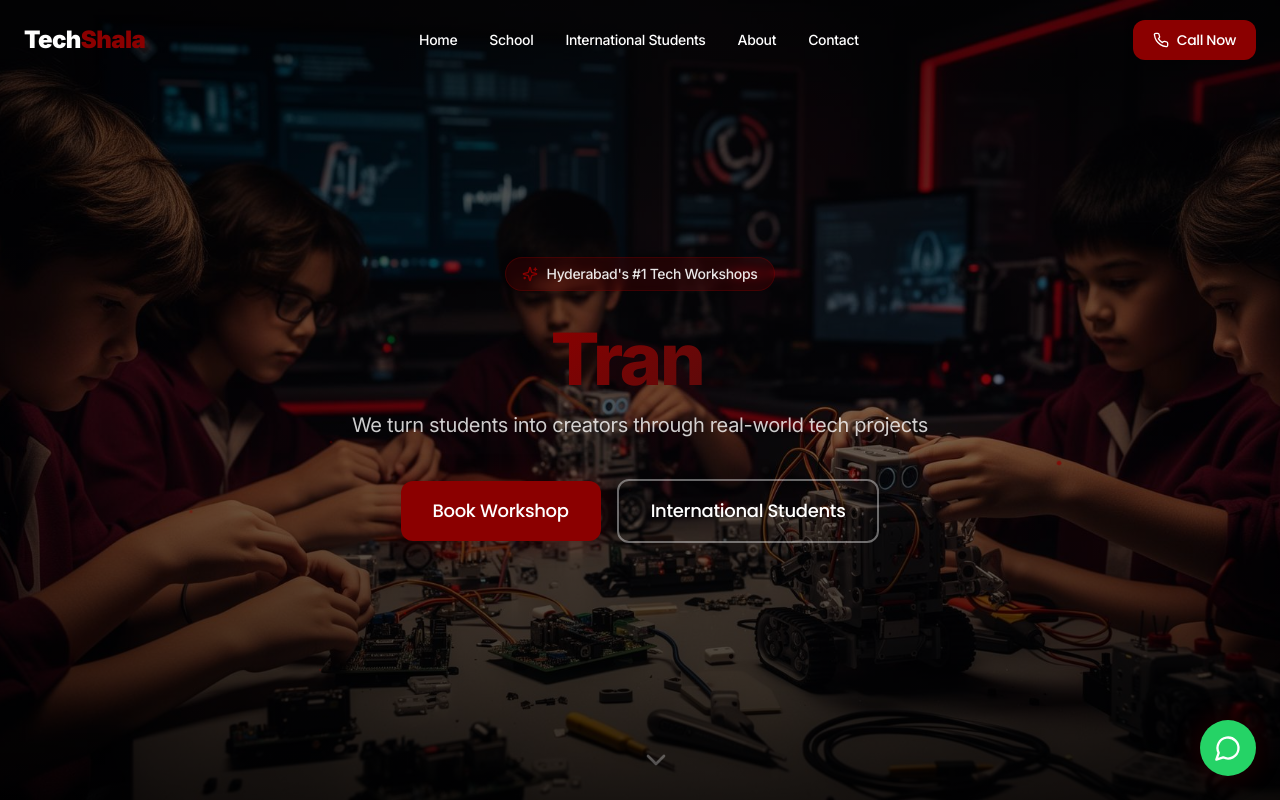
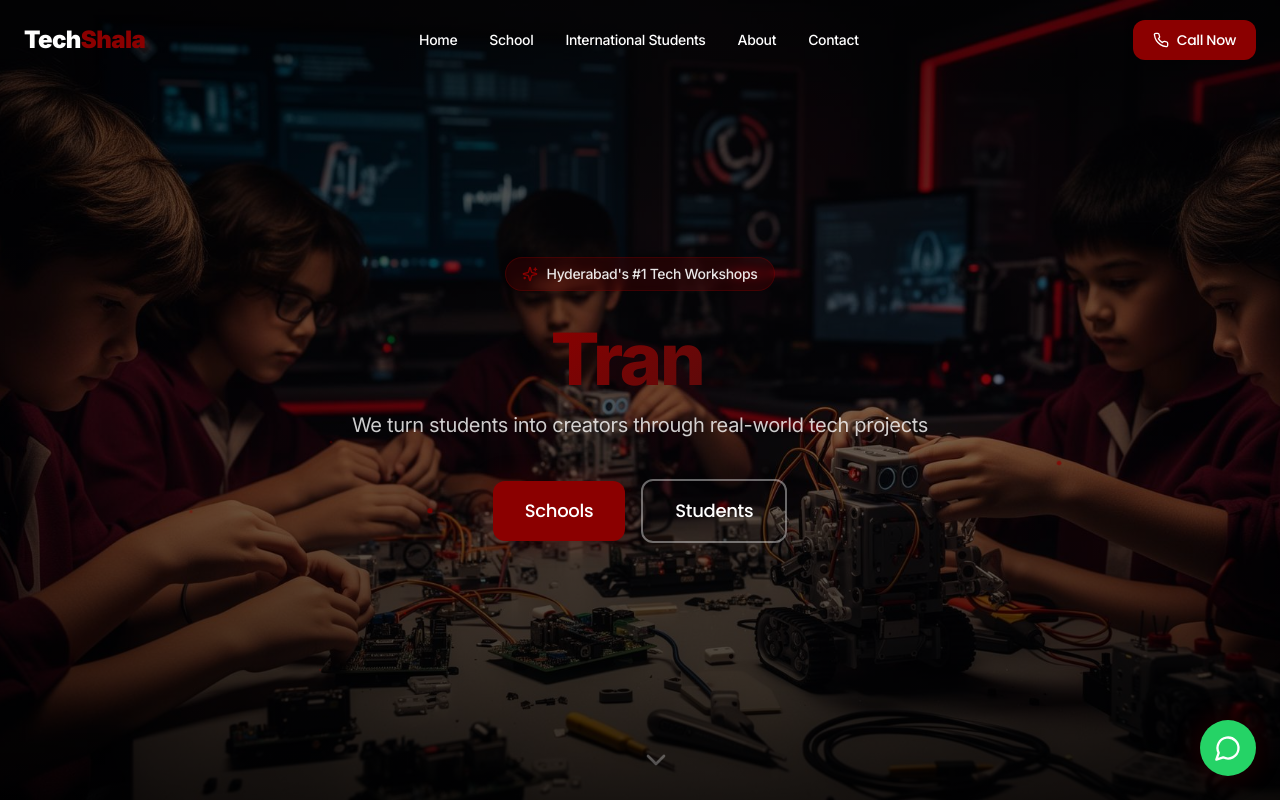
Before and after one commit to Itz-hazaa/Techshala.site, a React (Vite) app: page / in a window 1280 px wide. Shown: the top 800 px of the page. Built offline with nearby package versions, Linux system fonts and the light colour scheme; the HTML template or start-up script is replaced by a standard one.

Commit message:
Update Hero.tsx

```diff
--- a/src/components/TechShala/Hero.tsx
+++ b/src/components/TechShala/Hero.tsx
@@ -93,13 +93,13 @@ export default function Hero() {
               href="#workshops"
               className="w-full sm:w-auto inline-flex items-center justify-center bg-primary text-primary-foreground font-button font-600 text-lg px-8 py-4 rounded-xl hover:opacity-90 transition-all animate-pulse-glow"
             >
-              Book Workshop
+              Schools
             </a>
             <a
               href="#schools"
               className="w-full sm:w-auto inline-flex items-center justify-center border-2 border-primary-foreground/40 text-primary-foreground font-button font-600 text-lg px-8 py-4 rounded-xl hover:bg-primary-foreground/10 transition-all"
             >
-              International Students
+              Students
             </a>
           </div>
         </motion.div>
```
